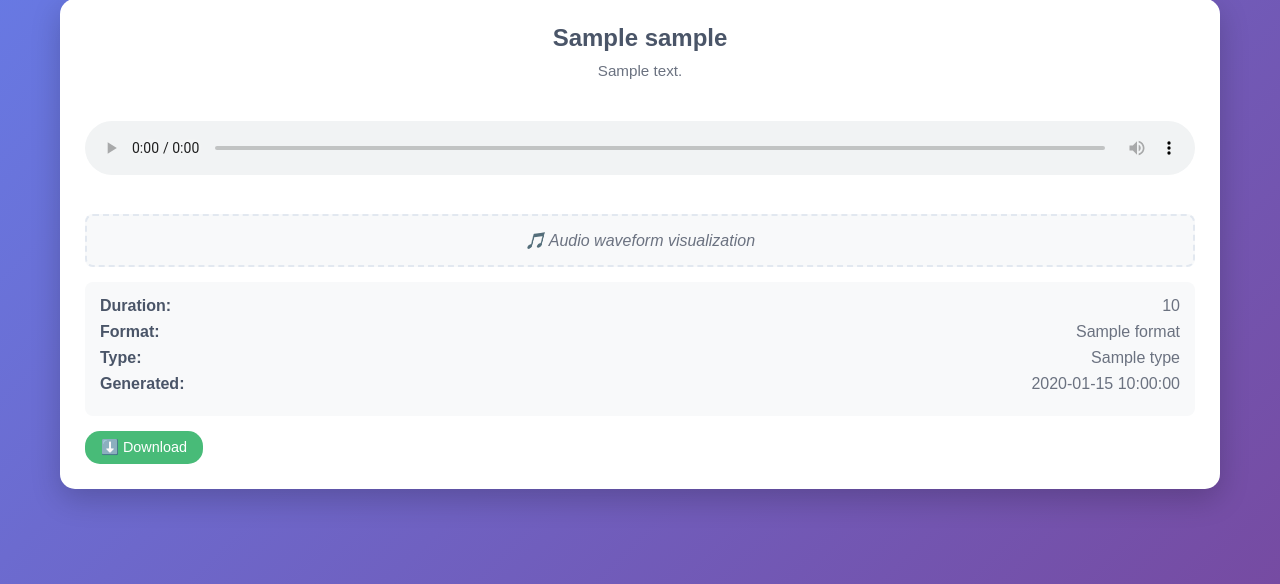
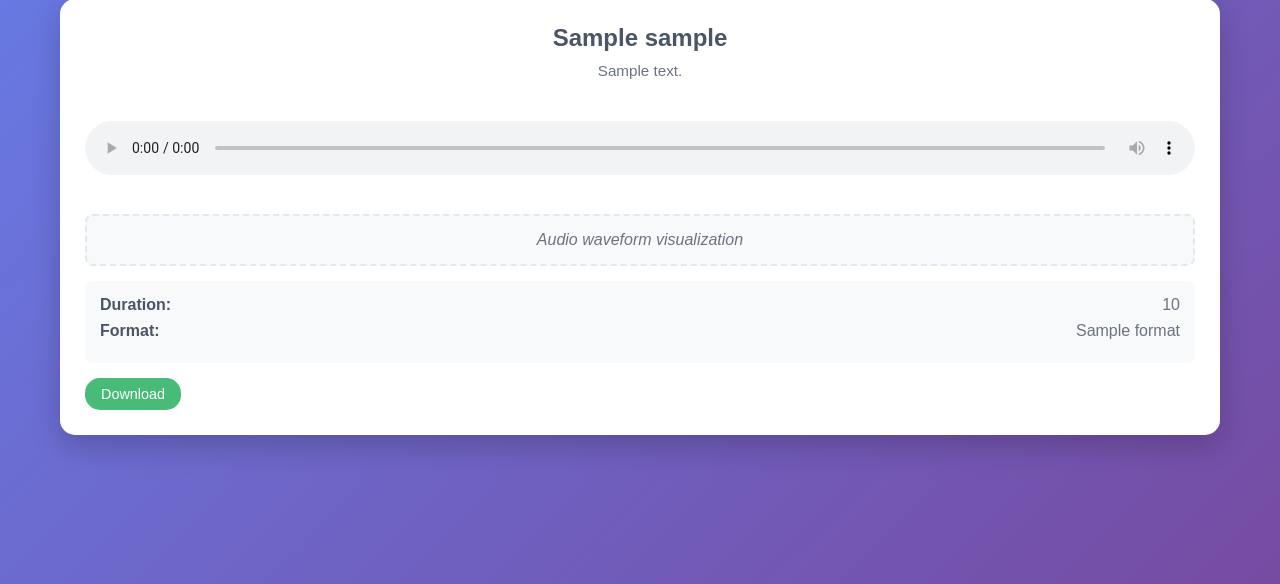
Before and after one commit to SoykatAmin/DJNet-StableDiffusion, a Flask app: template app/templates/samples.html in a window 1280 px wide. Shown: the part 216-800 px from the top of the page. Run offline with Flask 3, Linux system fonts and the light colour scheme; the template is opened without the code that fills it: most values are stand-ins (such as "Sample title", 1, 10 or a date in 2020).

Commit message:
remove stuff from web app

```diff
--- a/app/templates/samples.html
+++ b/app/templates/samples.html
@@ -284,7 +284,7 @@
                 </audio>
 
                 <div class="waveform-container">
-                    <div class="waveform-placeholder">🎵 Audio waveform visualization</div>
+                    <div class="waveform-placeholder">Audio waveform visualization</div>
                 </div>
 
                 <div class="sample-info">
@@ -296,19 +296,12 @@
                         <span class="info-label">Format:</span>
                         <span class="info-value">{{ sample.format }}</span>
                     </div>
-                    <div class="info-row">
-                        <span class="info-label">Type:</span>
-                        <span class="info-value">{{ sample.type }}</span>
-                    </div>
-                    <div class="info-row">
-                        <span class="info-label">Generated:</span>
-                        <span class="info-value">{{ sample.date }}</span>
-                    </div>
+
                 </div>
 
                 <div class="audio-controls">
                     <a href="{{ url_for('static', filename='songs/' + sample.filename) }}"
-                       class="download-btn" download>⬇️ Download</a>
+                       class="download-btn" download>Download</a>
                 </div>
             </div>
             {% endfor %}
```
